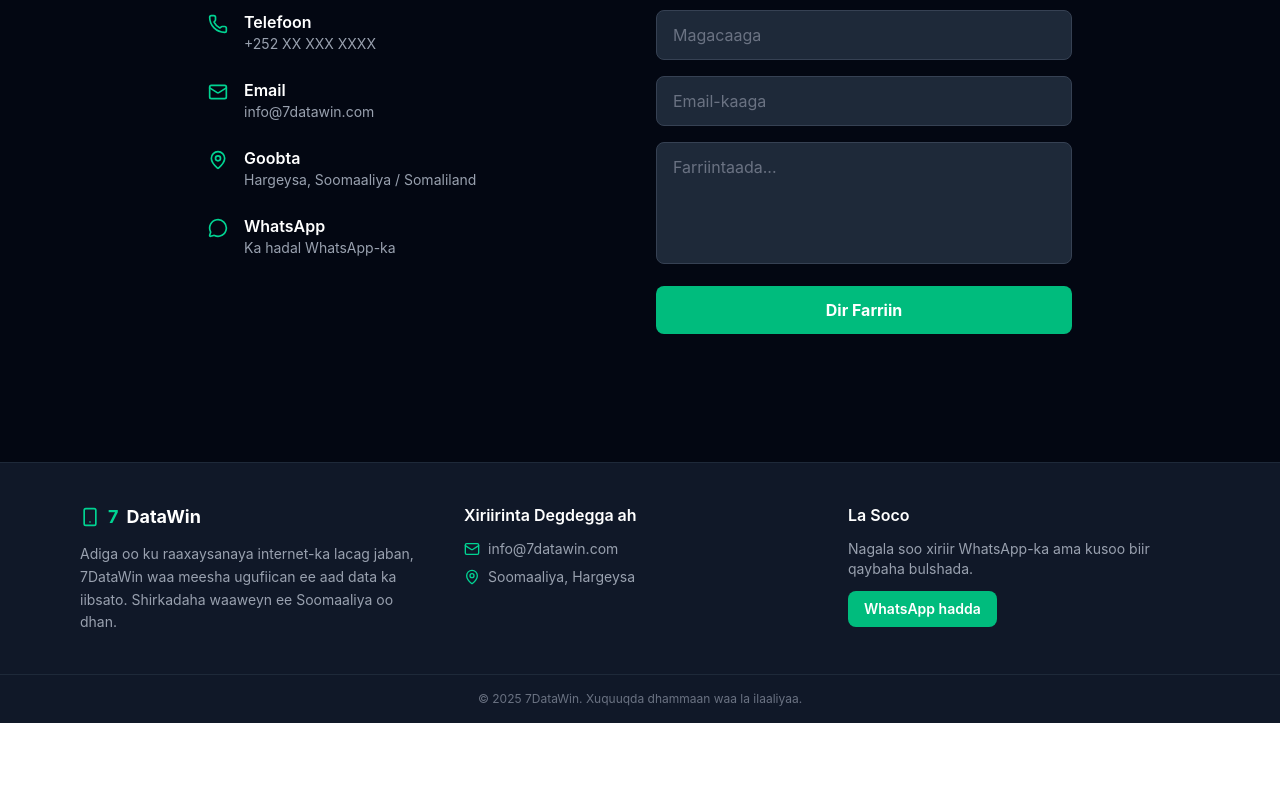
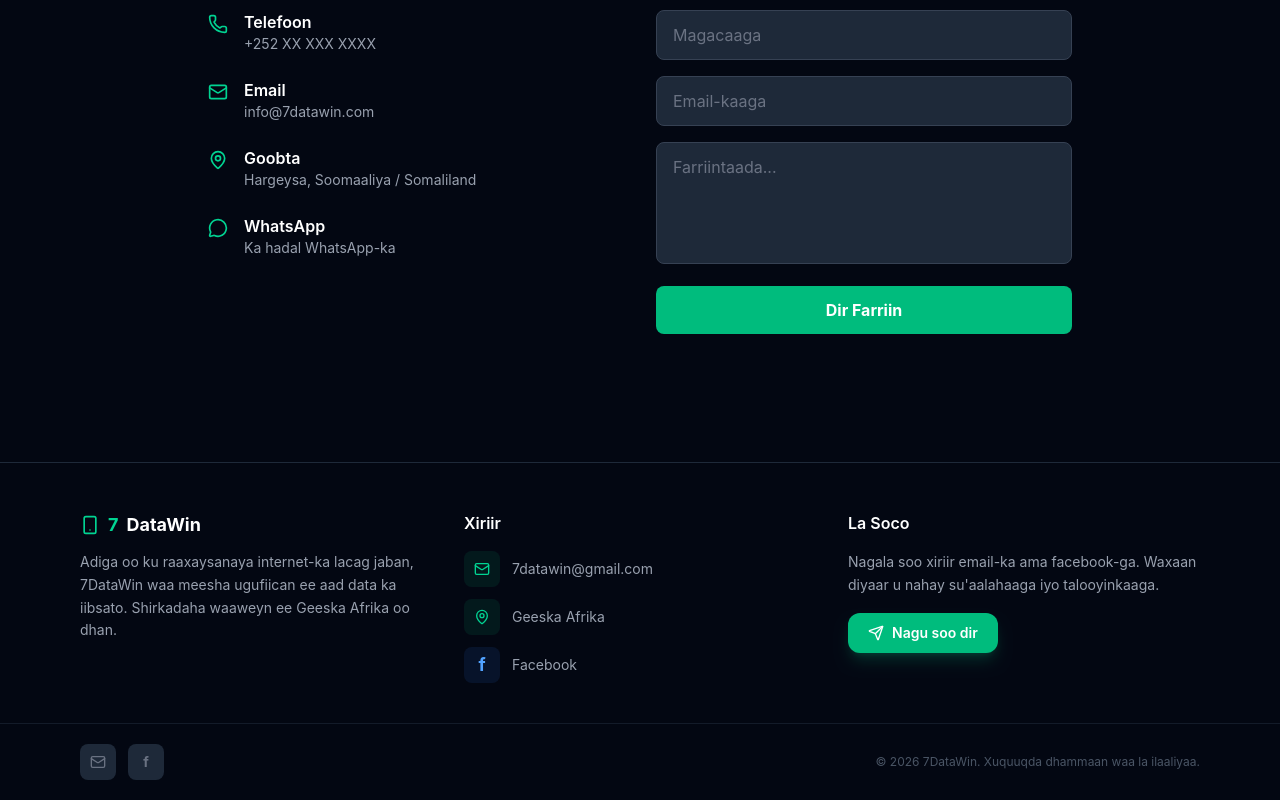
Before and after one commit to 7datawin-arch/7datawin, a React (Vite) app in the folder app/frontend/: page /contact in a window 1280 px wide. Shown: the part 219-1019 px from the top of the page. Before the commit the page ends 942 px from the top, so only its background shows below. Built offline with nearby package versions, Linux system fonts and the light colour scheme.

Commit message:
Update Footer: email, Facebook, icons, copyright 2026

```diff
--- a/app/frontend/src/components/Footer.jsx
+++ b/app/frontend/src/components/Footer.jsx
@@ -1,9 +1,9 @@
-import { Smartphone, Mail, MapPin } from 'lucide-react'
+import { Smartphone, Mail, MapPin, Send } from 'lucide-react'
 
 export default function Footer() {
   return (
-    <footer className="bg-gray-900 border-t border-gray-800 mt-16">
-      <div className="max-w-6xl mx-auto px-4 py-10 grid grid-cols-1 md:grid-cols-3 gap-8">
+    <footer className="bg-gray-950 border-t border-gray-800 mt-16 pt-12 pb-0">
+      <div className="max-w-6xl mx-auto px-4 grid grid-cols-1 md:grid-cols-3 gap-8 pb-10">
         {/* About */}
         <div>
           <div className="flex items-center gap-2 text-white font-bold text-lg mb-3">
@@ -12,44 +12,92 @@
           </div>
           <p className="text-gray-400 text-sm leading-relaxed">
             Adiga oo ku raaxaysanaya internet-ka lacag jaban, 7DataWin waa meesha
-            ugufiican ee aad data ka iibsato. Shirkadaha waaweyn ee Soomaaliya oo dhan.
+            ugufiican ee aad data ka iibsato. Shirkadaha waaweyn ee Geeska Afrika oo dhan.
           </p>
         </div>
 
-        {/* Links */}
+        {/* Contact */}
         <div>
-          <h3 className="text-white font-semibold mb-3">Xiriirinta Degdegga ah</h3>
-          <ul className="space-y-2 text-sm text-gray-400">
-            <li className="flex items-center gap-2">
-              <Mail className="w-4 h-4 text-emerald-400" />
-              info@7datawin.com
+          <h3 className="text-white font-semibold mb-4">Xiriir</h3>
+          <ul className="space-y-3 text-sm text-gray-400">
+            <li>
+              <a
+                href="mailto:7datawin@gmail.com"
+                className="flex items-center gap-3 hover:text-emerald-400 transition-colors group"
+              >
+                <div className="w-9 h-9 bg-emerald-500/10 rounded-lg flex items-center justify-center group-hover:bg-emerald-500/20 transition-colors">
+                  <Mail className="w-4 h-4 text-emerald-400" />
+                </div>
+                <span>7datawin@gmail.com</span>
+              </a>
             </li>
-            <li className="flex items-center gap-2">
-              <MapPin className="w-4 h-4 text-emerald-400" />
-              Soomaaliya, Hargeysa
+            <li className="flex items-center gap-3">
+              <div className="w-9 h-9 bg-emerald-500/10 rounded-lg flex items-center justify-center">
+                <MapPin className="w-4 h-4 text-emerald-400" />
+              </div>
+              <span>Geeska Afrika</span>
+            </li>
+            <li>
+              <a
+                href="https://www.facebook.com/share/17y9mFX3kU/"
+                target="_blank"
+                rel="noopener noreferrer"
+                className="flex items-center gap-3 hover:text-emerald-400 transition-colors group"
+              >
+                <div className="w-9 h-9 bg-blue-500/10 rounded-lg flex items-center justify-center group-hover:bg-blue-500/20 transition-colors">
+                  <span className="text-blue-400 text-lg font-bold">f</span>
+                </div>
+                <span>Facebook</span>
+              </a>
             </li>
           </ul>
         </div>
 
         {/* Social */}
         <div>
-          <h3 className="text-white font-semibold mb-3">La Soco</h3>
-          <p className="text-gray-400 text-sm mb-3">
-            Nagala soo xiriir WhatsApp-ka ama kusoo biir qaybaha bulshada.
+          <h3 className="text-white font-semibold mb-4">La Soco</h3>
+          <p className="text-gray-400 text-sm mb-4 leading-relaxed">
+            Nagala soo xiriir email-ka ama facebook-ga. Waxaan diyaar u nahay
+            su'aalahaaga iyo talooyinkaaga.
           </p>
           <a
-            href="https://wa.me/252XXXXXXXXX"
-            target="_blank"
-            rel="noopener noreferrer"
-            className="inline-block bg-emerald-500 hover:bg-emerald-600 text-white px-4 py-2 rounded-lg text-sm font-semibold transition"
+            href="mailto:7datawin@gmail.com"
+            className="inline-flex items-center gap-2 bg-emerald-500 hover:bg-emerald-400 text-white px-5 py-2.5 rounded-xl text-sm font-semibold transition-all duration-300 shadow-lg shadow-emerald-500/20 hover:shadow-emerald-400/30"
           >
-            WhatsApp hadda
+            <Send className="w-4 h-4" />
+            Nagu soo dir
           </a>
         </div>
       </div>
 
-      <div className="border-t border-gray-800 py-4 text-center text-xs text-gray-500">
-        &copy; 2025 7DataWin. Xuquuqda dhammaan waa la ilaaliyaa.
+      {/* Bottom Bar */}
+      <div className="border-t border-gray-800/60">
+        <div className="max-w-6xl mx-auto px-4 py-5 flex flex-col md:flex-row items-center justify-between gap-3">
+          {/* Social Icons Row */}
+          <div className="flex items-center gap-3">
+            <a
+              href="mailto:7datawin@gmail.com"
+              className="w-9 h-9 bg-gray-800 hover:bg-emerald-500/20 rounded-lg flex items-center justify-center transition-all duration-300 group"
+              title="Email"
+            >
+              <Mail className="w-4 h-4 text-gray-500 group-hover:text-emerald-400 transition-colors" />
+            </a>
+            <a
+              href="https://www.facebook.com/share/17y9mFX3kU/"
+              target="_blank"
+              rel="noopener noreferrer"
+              className="w-9 h-9 bg-gray-800 hover:bg-blue-500/20 rounded-lg flex items-center justify-center transition-all duration-300 group"
+              title="Facebook"
+            >
+              <span className="text-gray-500 group-hover:text-blue-400 font-bold text-sm transition-colors">f</span>
+            </a>
+          </div>
+
+          {/* Copyright */}
+          <p className="text-gray-600 text-xs text-center">
+            &copy; {new Date().getFullYear()} 7DataWin. Xuquuqda dhammaan waa la ilaaliyaa.
+          </p>
+        </div>
       </div>
     </footer>
   )
```
